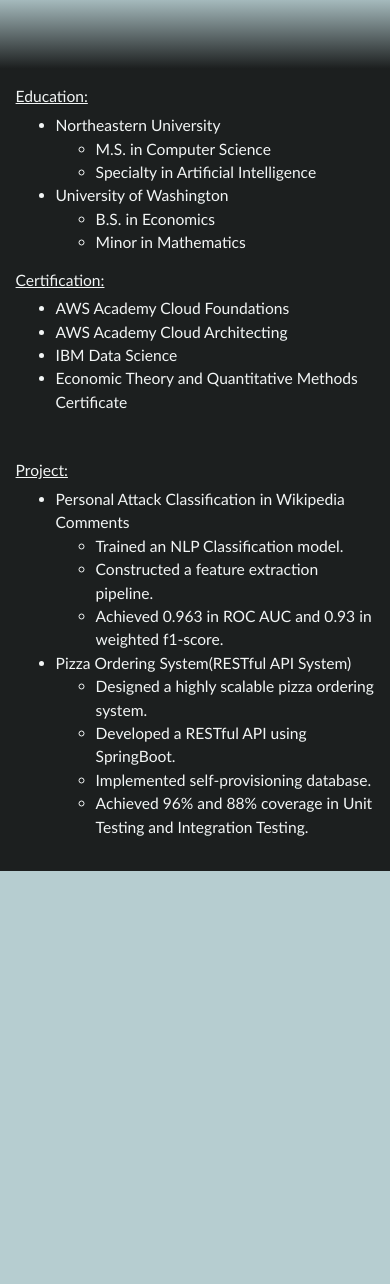
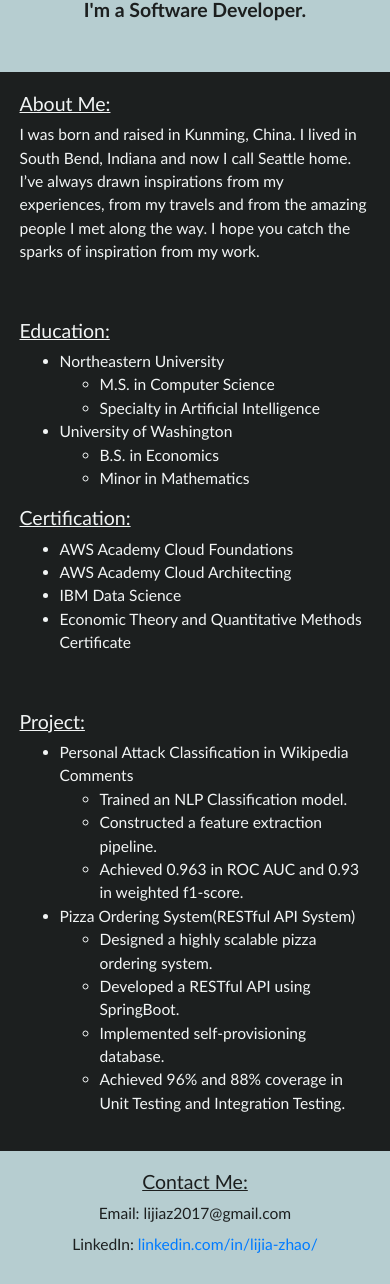
Before and after one commit to Lijia-Z/lijia-portfolio.github.io, a plain HTML site: page index.html in a window 390 px wide. Shown: the part 442-1726 px from the top of the page. Before the commit the page ends 1313 px from the top, so only its background shows below. Drawn offline with nearby package versions, Linux system fonts and the light colour scheme.

Commit message:
complete mobile home page info

```diff
--- a/index.html
+++ b/index.html
@@ -97,8 +97,16 @@
 			</div>
 		</div>
 
-		<div class="d-block d-sm-none" id="xs-transition-block"></div>
 		<div class="d-none d-sm-block" id="sm-transition-block"></div>
+
+		<div class="d-block d-sm-none container-fluid">
+			<div class="row">
+				<div class="col-12" id="xs-about-me-section">
+					<h1>About Me:</h1>
+					<p>I was born and raised in Kunming, China. I lived in South Bend, Indiana and now I call Seattle home. I’ve always drawn inspirations from my experiences, from my travels and from the amazing people I met along the way. I hope you catch the sparks of inspiration from my work.</p>
+				</div>
+			</div>
+		</div>
 
 		<div class="container-fluid" id="resume-section">
 			<div class="row">
@@ -149,6 +157,16 @@
 			</div>
 		</div>
 
+		<div class="d-block d-sm-none container-fluid">
+			<div class="row">
+				<div class="col-12" id="xs-contact-me-section">
+					<h1>Contact Me:</h1>
+					<p>Email: lijiaz2017@gmail.com</p>
+					<p>LinkedIn: <a href="https://www.linkedin.com/in/lijia-zhao/">linkedin.com/in/lijia-zhao/</a></p>
+				</div>
+			</div>
+		</div>
+
 
 
     <!-- Optional JavaScript -->
--- a/styles.css
+++ b/styles.css
@@ -1,15 +1,8 @@
 body {
     font-family: Calibri, sans-serif;
     font-size: 2vw;
-    background-color: #b6cdd0;
-    color: #1c1f1f;
-}
-
-@media (min-width: 576px) {
-    body {
-        background-color: #1c1f1f;
-        color: #f2f5f5;
-    }
+    background-color: #1c1f1f;
+    color: #f2f5f5;
 }
 
 .navbar {
@@ -70,6 +63,7 @@
 
 #xs-intro-section h1 {
     font-size: 12vw;
+    margin-top: 5vh;
 }
 
 #xs-intro-section h2 {
@@ -79,18 +73,45 @@
 #xs-intro-section h3 {
     font-size: 5vw;
     font-weight: 600;
+    margin-bottom: 6vh;
 }
 
+/* xs devices about me section styling */
+#xs-about-me-section {
+    font-size: 4vw;
+    padding: 5%;
+}
+
+#xs-about-me-section h1 {
+    font-size: 5vw;
+    text-decoration: underline;
+}
+
+/* xs devices contact me section styling */
+#xs-contact-me-section {
+    background-color: #B6CDD0;
+    color: #1c1f1f;
+    font-size: 4vw;
+    padding: 5%;
+    text-align: center;
+}
+
+#xs-contact-me-section h1 {
+    font-size: 5vw;
+    text-decoration: underline;
+}
+
+#xs-contact-me-section p {
+    margin-bottom: 8px;
+}
 
 /* resume section styling */
 #resume-section {
-    background-color: #1c1f1f;
-    color: #f2f5f5;
     font-size: 4vw;
 }
 
 #resume-section h4 {
-    font-size: 4vw;
+    font-size: 5vw;
     text-decoration: underline;
 }
 
@@ -104,20 +125,14 @@
 }
 
 #edu-section {
-    padding: 4%;
+    padding: 5%;
 }
 
 #project-section {
-    padding: 4%;
+    padding: 5%;
 }
 
 /* content seperation blocks */
-#xs-transition-block {
-    height: 10vh;
-    background-color: #1c1f1f;
-    background: linear-gradient(0deg, rgba(28,31,31,1) 4%, rgba(182,205,208,1) 96%);
+#sm-transition-block {
+    height: 8vh;
 }
-
-#sm-transition-block {
-    height: 15vh;
-}
```
